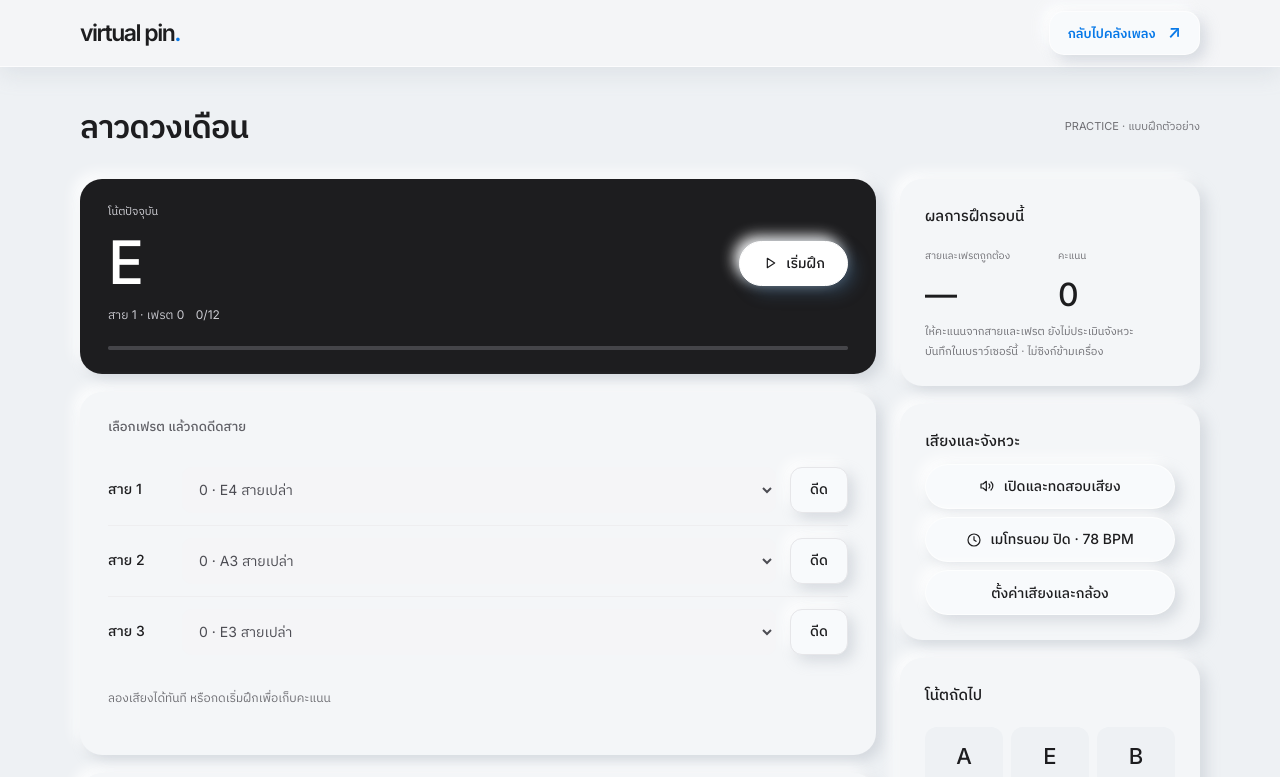
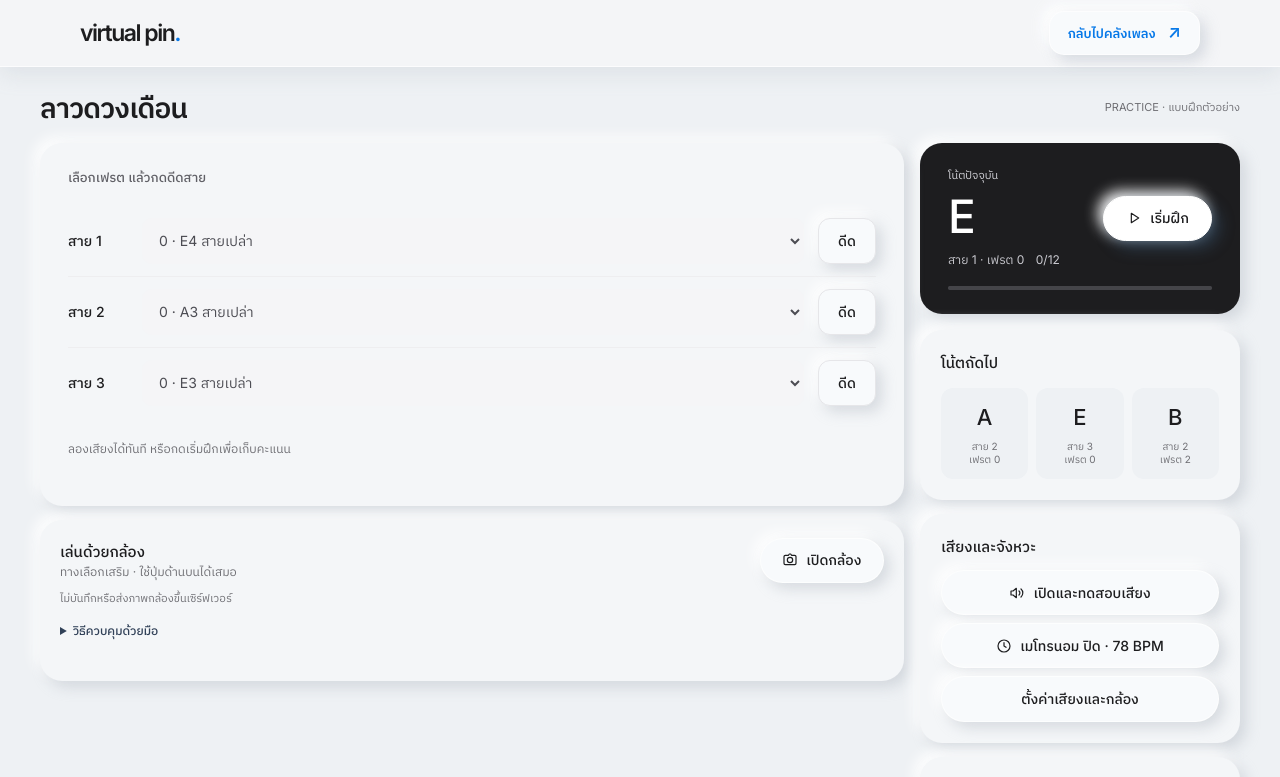
Before and after one commit to domabakub/VirsualPin, a Next.js app: page /play/lao-duang-duen in a window 1280 px wide. Shown: the top 777 px of the page. Built offline with nearby package versions, Linux system fonts and the light colour scheme.

Commit message:
Fix iPad practice layout

```diff
--- a/src/app/globals.css
+++ b/src/app/globals.css
@@ -220,9 +220,10 @@ progress::-moz-progress-bar { background: var(--action); border-radius: 999px; }
 .practice-heading { display: flex; flex-wrap: wrap; justify-content: space-between; align-items: center; gap: 16px; margin-bottom: 28px; }
 .practice-heading h1 { font-size: 32px; font-weight: 600; line-height: 1.5; letter-spacing: -.025em; }
 .practice-badge { font-size: 11px; color: #6e6e73; }
-.practice-layout { display: grid; grid-template-columns: minmax(0,1fr) 300px; align-items: start; gap: 24px; }
-.practice-playing { display: flex; flex-direction: column; min-width: 0; gap: 18px; }
-.practice-sidebar { min-width: 0; display: flex; flex-direction: column; gap: 18px; }
+.practice-layout { display: grid; grid-template-columns: minmax(0,1fr) 300px; grid-template-areas: "playing current" "playing sidebar"; align-items: start; gap: 18px 24px; }
+.practice-current { grid-area: current; min-width: 0; }
+.practice-playing { grid-area: playing; display: flex; flex-direction: column; min-width: 0; gap: 18px; }
+.practice-sidebar { grid-area: sidebar; min-width: 0; display: flex; flex-direction: column; gap: 18px; }
 .practice-sidebar .ui-panel { padding: 24px; border-color: transparent; }
 .practice-sidebar h2 { font-size: 15px; font-weight: 500; }
 .current-note-panel { border: 0; background: #1d1d1f; color: white; padding: 24px 28px; }
@@ -261,6 +262,23 @@ progress::-moz-progress-bar { background: var(--action); border-radius: 999px; }
 .camera-panel > p[role=status] { font-size: 11px; color: var(--text-secondary); }
 .camera-panel summary { font-size: 12px; font-weight: 500; }
 
+/* iPad landscape: keep the camera, current target, and upcoming notes in one view. */
+@media (min-width: 1024px) and (max-width: 1280px) and (orientation: landscape) {
+  .practice-main { width: calc(100% - 40px); max-width: 1200px; padding-top: 20px; }
+  .practice-heading { margin-bottom: 14px; }
+  .practice-heading h1 { font-size: 28px; }
+  .practice-layout { grid-template-columns: minmax(0, 1fr) 320px; gap: 16px; }
+  .practice-playing, .practice-sidebar { gap: 14px; }
+  .practice-sidebar .ui-panel { padding: 20px; }
+  .practice-current .current-note { font-size: 46px; }
+  .practice-current .current-note-top { gap: 12px; }
+  .practice-current progress { margin-top: 16px; }
+  .practice-sidebar .next-notes { margin-top: 14px; }
+  .camera-panel { padding: 18px 20px; }
+  .camera-panel > div:first-child, .camera-panel > p[role=status] { margin-bottom: 8px; }
+  .camera-panel .camera-stage { height: min(50svh, 400px); min-height: 330px; }
+}
+
 @media (max-width: 1023px) {
   .home-hero { gap: 44px; padding-block: 60px; }
   .hero-copy h1 { font-size: 58px; }
@@ -272,8 +290,7 @@ progress::-moz-progress-bar { background: var(--action); border-radius: 999px; }
   .heritage-copy h2 { font-size: 36px; }
   .library-heading { flex-direction: column; align-items: start; gap: 24px; }
   .library-search { width: 100%; max-width: 440px; }
-  .practice-layout { grid-template-columns: minmax(0,1fr); }
-  .practice-sidebar { display: grid; grid-template-columns: 1fr 1fr; align-items: start; }
+  .practice-layout { grid-template-columns: minmax(0,1fr); grid-template-areas: "current" "playing" "sidebar"; }
 }
 @media (max-width: 767px) {
   .page-width, .site-header-inner { width: calc(100% - 40px); }
@@ -364,8 +381,6 @@ progress::-moz-progress-bar { background: var(--action); border-radius: 999px; }
   .practice-heading { gap: 6px; margin-bottom: 18px; }
   .practice-heading h1 { font-size: 25px; }
   .practice-badge { font-size: 10px; }
-  .practice-playing { gap: 12px; }
-  .practice-sidebar { display: flex; gap: 12px; }
   .practice-layout { gap: 12px; }
   .ui-panel { border-radius: 18px; padding: 20px; }
   .current-note-panel { padding: 18px 20px; }
--- a/src/components/play/VirtualPinStudio.tsx
+++ b/src/components/play/VirtualPinStudio.tsx
@@ -156,8 +156,7 @@ export function VirtualPinStudio({ song, freePlay = false }: { song: Song; freeP
           <span className="practice-badge">{freePlay ? "FREE PLAY · ไม่เก็บคะแนน" : "PRACTICE · แบบฝึกตัวอย่าง"}</span>
         </div>
         <div className="practice-layout">
-          <section aria-label="พื้นที่เล่นพิณ" className="practice-playing">
-            <div className="ui-panel current-note-panel order-1">
+          <section className="ui-panel current-note-panel practice-current" aria-label={freePlay ? "โน้ตที่เล่นล่าสุด" : "โน้ตปัจจุบัน"}>
             <div className="current-note-top">
               <div>
                 <p className="note-eyebrow">{freePlay ? "โน้ตที่เล่นล่าสุด" : complete ? "ฝึกสำเร็จ" : "โน้ตปัจจุบัน"}</p>
@@ -167,16 +166,27 @@ export function VirtualPinStudio({ song, freePlay = false }: { song: Song; freeP
               {!freePlay && !complete && <button ref={startRef} type="button" disabled={!ready || starting} onClick={practicing ? () => { pausePractice(); setFeedback("พักแล้ว · กดฝึกต่อเมื่อต้องการกลับมาเล่น"); } : () => { void startPractice(); }} className="ui-button ui-primary">{!practicing && <PlayIcon className="size-4" />}{starting ? "กำลังเปิดเสียง…" : practicing ? "พักการฝึก" : record && (step > 0 || mistakes > 0) ? "ฝึกต่อ" : "เริ่มฝึก"}</button>}
             </div>
             {!freePlay && <progress className="mt-3" value={step} max={song.notes.length} aria-label="ความคืบหน้าการฝึก" />}
-            </div>
-            <div className={`ui-panel touch-panel ${cameraLive ? "order-3" : "order-2"}`}>
+          </section>
+          <section aria-label="พื้นที่เล่นพิณ" className="practice-playing">
+            <div className={`ui-panel touch-panel ${cameraLive ? "order-2" : "order-1"}`}>
               <TouchPinControls frets={frets} activeString={activeString} expected={practicing ? expected : undefined} onSelectFret={selectFret} onPluck={pluckString} />
               <p role="status" aria-atomic="true" className="mt-3 min-h-12 text-sm leading-6 text-slate-700">{feedback || (freePlay ? "เลือกเฟรตแล้วดีดได้เลย ไม่ต้องใช้กล้อง" : complete ? "ฝึกครบแล้ว · ดูสรุปผลหรือเริ่มรอบใหม่ได้ด้านล่าง" : step > 0 || mistakes > 0 ? "พบผลฝึกเดิม · กดฝึกต่อเพื่อเล่นจากโน้ตที่ค้างไว้" : "ลองเสียงได้ทันที หรือกดเริ่มฝึกเพื่อเก็บคะแนน")}</p>
               {freePlay && lastNote && <p className="text-sm font-medium text-blue-800">{lastNote}</p>}
             </div>
-            <VirtualPinCamera frets={frets} activeString={activeString} expected={practicing ? expected : undefined} onSelectFret={selectFret} onPluck={pluckString} onUnlockAudio={() => { void unlock(); }} defaultFacing={preferences.facing} onLiveChange={setCameraLive} className={cameraLive ? "order-2" : "order-3"} />
+            <VirtualPinCamera frets={frets} activeString={activeString} expected={practicing ? expected : undefined} onSelectFret={selectFret} onPluck={pluckString} onUnlockAudio={() => { void unlock(); }} defaultFacing={preferences.facing} onLiveChange={setCameraLive} className={cameraLive ? "order-1" : "order-2"} />
           </section>
           <aside aria-label="ผลการฝึกและเครื่องมือ" className="practice-sidebar">
-            {!freePlay && <section className="ui-panel">
+            {!freePlay && !complete && <section className="ui-panel practice-next"><h2 className="text-lg font-semibold">โน้ตถัดไป</h2><ol className="next-notes">{song.notes.slice(step + 1, step + 4).map((note, index) => <li key={index} className="min-w-0"><p className="text-lg font-semibold">{note.label}</p><p className="text-xs text-slate-600">สาย {note.string + 1}<br />เฟรต {note.fret}</p></li>)}</ol>{step === song.notes.length - 1 && <p className="mt-2 text-sm text-slate-600">เหลือโน้ตสุดท้ายแล้ว</p>}</section>}
+            <section className="ui-panel practice-audio">
+              <h2 className="text-lg font-semibold">เสียงและจังหวะ</h2>
+              <div className="mt-3 grid gap-2">
+                <button type="button" onClick={() => { void testAudio(); }} className="ui-button"><VolumeIcon className="size-4" />{audioStatus === "ready" ? "ทดสอบเสียง · พร้อม" : "เปิดและทดสอบเสียง"}</button>
+                <button type="button" aria-pressed={metronome} onClick={async () => { if (metronome) { setMetronome(false); return; } const operation = operationRef.current; if (await unlock() && operation === operationRef.current) setMetronome(true); }} className="ui-button"><ClockIcon className="size-4" />เมโทรนอม {metronome ? "เปิด" : "ปิด"} · {song.bpm} BPM</button>
+                {audioError && <p role="alert" className="text-sm text-red-800">{audioError}</p>}
+                <Link href="/settings" className="ui-button">ตั้งค่าเสียงและกล้อง</Link>
+              </div>
+            </section>
+            {!freePlay && <section className="ui-panel practice-results">
               <h2 ref={resultRef} tabIndex={-1} className="text-lg font-semibold">{complete ? "สรุปการฝึก" : "ผลการฝึกรอบนี้"}</h2>
               <dl className="practice-stats">
                 <div><dt>สายและเฟรตถูกต้อง</dt><dd>{accuracy === null ? "—" : `${accuracy}%`}</dd></div>
@@ -191,17 +201,7 @@ export function VirtualPinStudio({ song, freePlay = false }: { song: Song; freeP
                 <div className="mt-3 flex flex-wrap gap-2"><button ref={cancelRef} type="button" className="ui-button" onClick={() => { setRestartPending(false); restartRef.current?.focus(); }}>เก็บผลเดิม</button><button type="button" className="ui-button ui-primary" onClick={resetPractice}>ยืนยันเริ่มใหม่</button></div>
               </div>}
             </section>}
-            <section className="ui-panel">
-              <h2 className="text-lg font-semibold">เสียงและจังหวะ</h2>
-              <div className="mt-3 grid gap-2">
-                <button type="button" onClick={() => { void testAudio(); }} className="ui-button"><VolumeIcon className="size-4" />{audioStatus === "ready" ? "ทดสอบเสียง · พร้อม" : "เปิดและทดสอบเสียง"}</button>
-                <button type="button" aria-pressed={metronome} onClick={async () => { if (metronome) { setMetronome(false); return; } const operation = operationRef.current; if (await unlock() && operation === operationRef.current) setMetronome(true); }} className="ui-button"><ClockIcon className="size-4" />เมโทรนอม {metronome ? "เปิด" : "ปิด"} · {song.bpm} BPM</button>
-                {audioError && <p role="alert" className="text-sm text-red-800">{audioError}</p>}
-                <Link href="/settings" className="ui-button">ตั้งค่าเสียงและกล้อง</Link>
-              </div>
-            </section>
-            {!freePlay && !complete && <section className="ui-panel"><h2 className="text-lg font-semibold">โน้ตถัดไป</h2><ol className="next-notes">{song.notes.slice(step + 1, step + 4).map((note, index) => <li key={index} className="min-w-0"><p className="text-lg font-semibold">{note.label}</p><p className="text-xs text-slate-600">สาย {note.string + 1}<br />เฟรต {note.fret}</p></li>)}</ol>{step === song.notes.length - 1 && <p className="mt-2 text-sm text-slate-600">เหลือโน้ตสุดท้ายแล้ว</p>}</section>}
-            <details className="ui-panel text-sm leading-6 text-slate-700">
+            <details className="ui-panel practice-help text-sm leading-6 text-slate-700">
               <summary className="min-h-11 cursor-pointer font-semibold text-[#102544]">วิธีเล่นและข้อมูลแบบฝึก</summary>
               <ol className="mt-3 list-decimal space-y-2 pl-5"><li>เลือกเฟรต 0–6 ของสายที่ต้องการ แล้วกด “ดีด”</li><li>โหมดเพลง: กดเริ่ม แล้วเล่นตามสายและเฟรตในกล่องโน้ตปัจจุบัน</li><li>เปิดกล้องเมื่อต้องการใช้มือจริง หรือใช้ปุ่มหน้าจอต่อได้เสมอ</li></ol>
               <p className="mt-3">{preferences.shortcuts ? "ปุ่มลัดเปิดอยู่: 1 / 2 / 3 สำหรับดีดแต่ละสาย" : "เปิดปุ่มลัด 1 / 2 / 3 ได้ที่หน้าตั้งค่า"}</p>
```
Also changed, not shown: 2 other files (tests, documents, lock files or other folders). Lines whose indentation alone changed are shown as unchanged.
